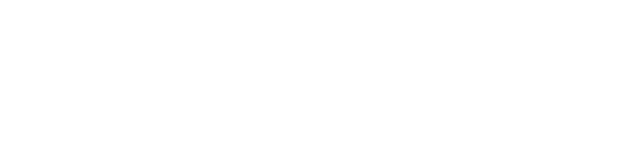
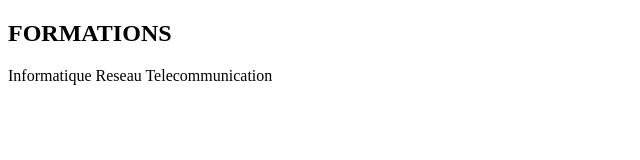
Before and after one commit to Lauriane-hub/mon-cv, a plain HTML site: page index.html in a window 1280 px wide. Shown: the whole page, without its empty margins (0-640 px from the left). Drawn offline with Linux system fonts and the light colour scheme.

Commit message:
mise en place de la section formations

```diff
--- a/index.html
+++ b/index.html
@@ -7,6 +7,7 @@
     <title>Document</title>
 </head>
 <body>
-
+    <h2>FORMATIONS</h2>
+    <P>Informatique Reseau Telecommunication</P>
 </body>
 </html>
```
